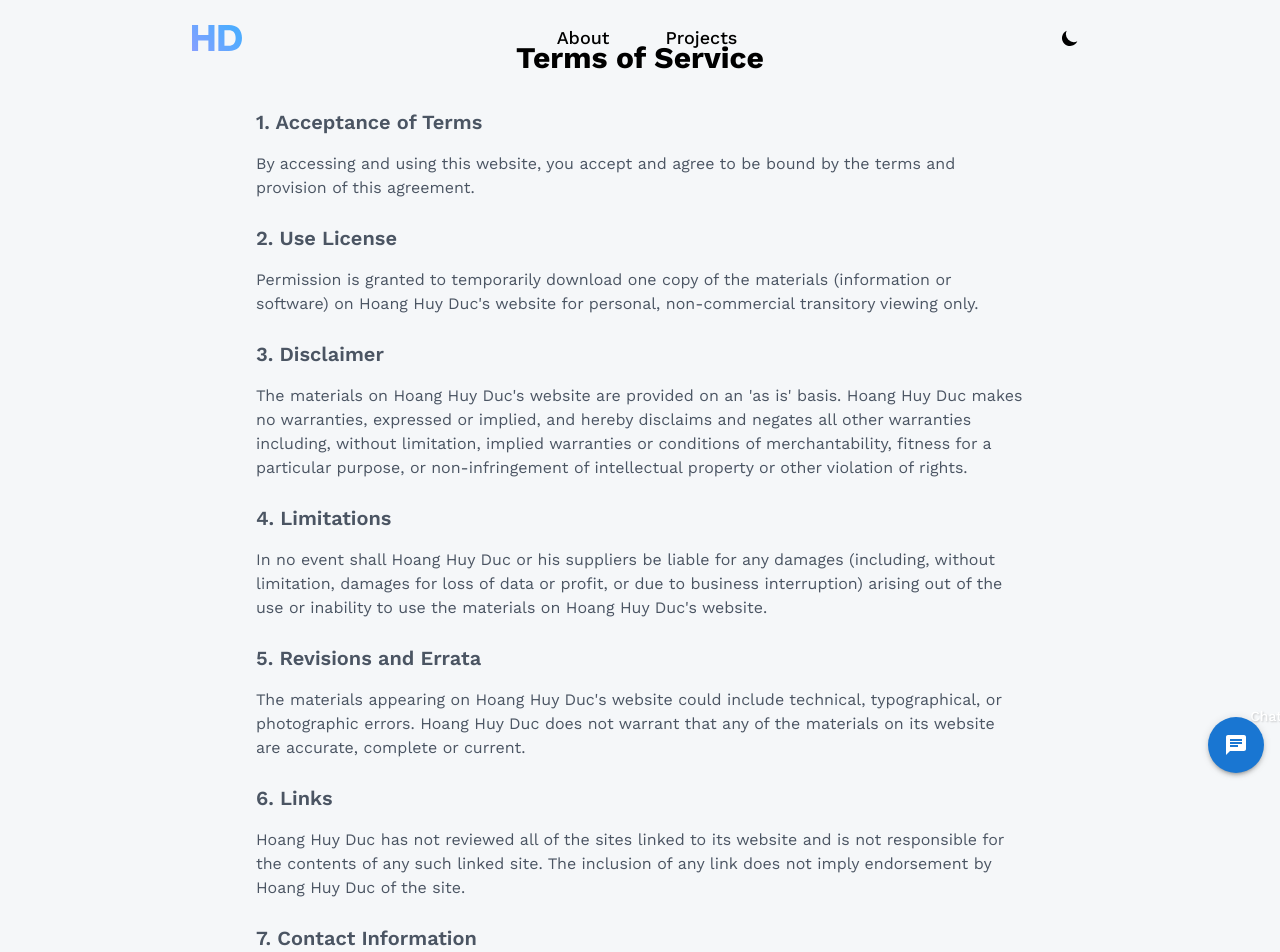
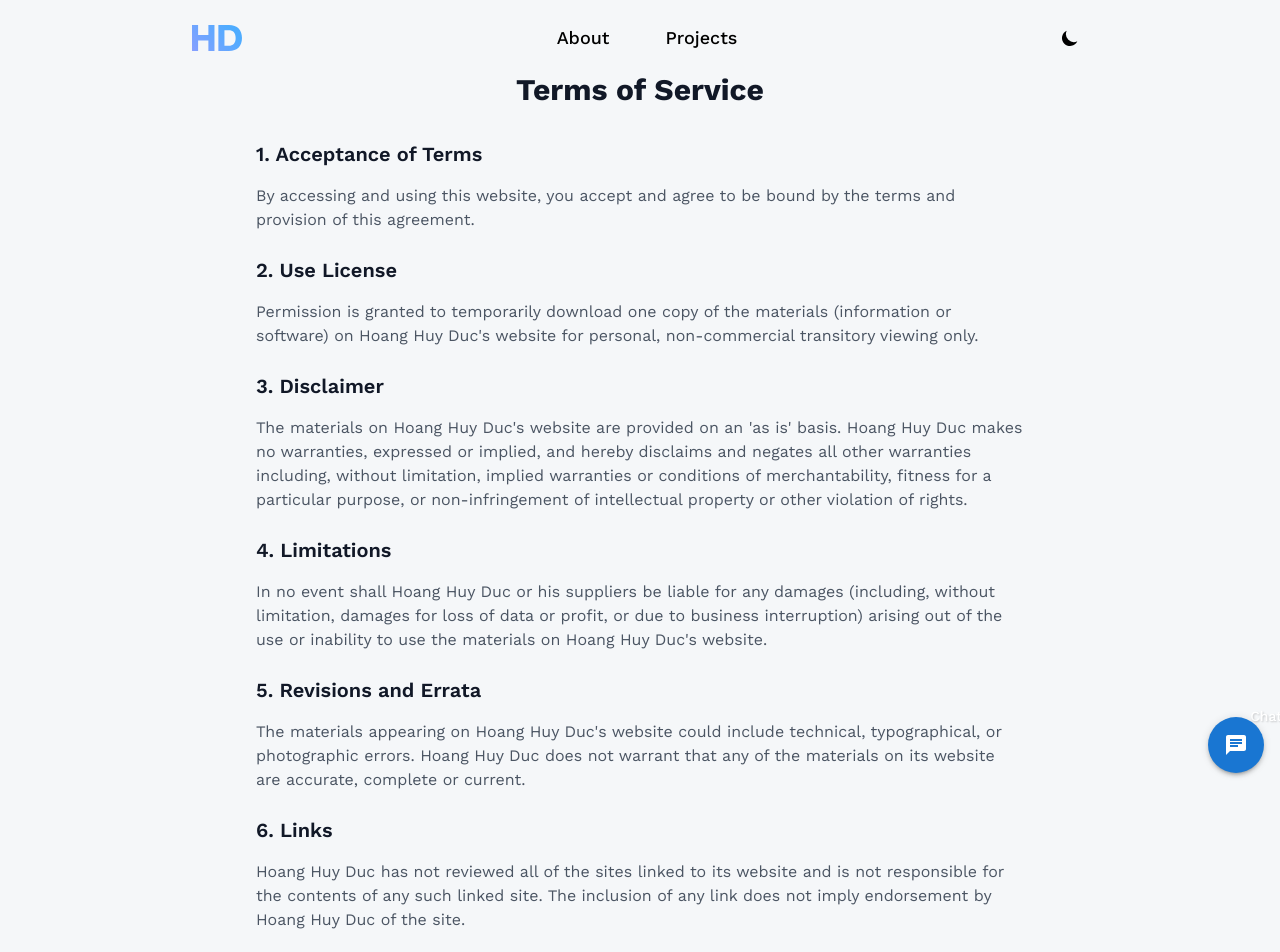
Before and after one commit to huyduc1602/hoanghuyduc, a React (Vite) app: page /terms-of-service in a window 1280 px wide. Shown: the top 952 px of the page. Built offline with nearby package versions, Linux system fonts and the light colour scheme; no server answers.

Commit message:
feat: implement dark mode support in ChatPage and TermsOfService with dynamic styles

```diff
--- a/src/pages/ChatPage.jsx
+++ b/src/pages/ChatPage.jsx
@@ -1,8 +1,11 @@
 import React, { useEffect } from 'react';
 import { Box } from '@mui/material';
 import { Chatbot, Meta } from '../components';
+import { useTheme } from '../context/ThemeContext';
 
 const ChatPage = () => {
+    const { isDarkMode } = useTheme();
+
     useEffect(() => {
         const savedMessages = localStorage.getItem('chatMessages');
         if (!savedMessages) {
@@ -23,9 +26,10 @@ const ChatPage = () => {
                     minHeight: '100vh',
                     display: 'flex',
                     flexDirection: 'column',
-                    bgcolor: '#f5f5f5',
+                    bgcolor: isDarkMode ? 'grey.900' : '#f5f5f5',
                     pt: '64px', // Header height
                     pb: '60px', // Footer height
+                    transition: 'background-color 0.3s ease',
                 }}
             >
                 <Box
@@ -44,12 +48,14 @@ const ChatPage = () => {
                             minHeight: 'inherit', // Inherit parent's minHeight
                             display: 'flex',
                             flexDirection: 'column',
+                            bgcolor: isDarkMode ? 'grey.900' : 'inherit',
                         }
                     }}
                 >
                     <Chatbot
                         isStandalone={true}
                         fullScreen={false}
+                        theme={isDarkMode ? 'dark' : 'light'}
                     />
                 </Box>
             </Box>
--- a/src/pages/TermsOfService.jsx
+++ b/src/pages/TermsOfService.jsx
@@ -1,6 +1,9 @@
 import { Meta } from '../components';
+import { useTheme } from '../context/ThemeContext';
 
 const TermsOfService = () => {
+    const { isDarkMode } = useTheme();
+
     return (
         <>
             <Meta
@@ -10,41 +13,57 @@ const TermsOfService = () => {
             />
             <section className="w-full px-4 py-8 sm:px-6 lg:px-8 pt-10">
                 <div className="max-w-3xl mx-auto">
-                    <h1 className="text-3xl font-bold mb-8 text-center">Terms of Service</h1>
+                    <h1 className={`text-3xl font-bold my-8 text-center ${isDarkMode ? 'text-white' : 'text-gray-900'}`}>
+                        Terms of Service
+                    </h1>
 
-                    <div className="space-y-6 text-gray-600">
+                    <div className={`space-y-6 ${isDarkMode ? 'text-gray-300' : 'text-gray-600'}`}>
                         <section>
-                            <h2 className="text-xl font-semibold mb-4">1. Acceptance of Terms</h2>
+                            <h2 className={`text-xl font-semibold mb-4 ${isDarkMode ? 'text-white' : 'text-gray-900'}`}>
+                                1. Acceptance of Terms
+                            </h2>
                             <p>By accessing and using this website, you accept and agree to be bound by the terms and provision of this agreement.</p>
                         </section>
 
                         <section>
-                            <h2 className="text-xl font-semibold mb-4">2. Use License</h2>
+                            <h2 className={`text-xl font-semibold mb-4 ${isDarkMode ? 'text-white' : 'text-gray-900'}`}>
+                                2. Use License
+                            </h2>
                             <p>Permission is granted to temporarily download one copy of the materials (information or software) on Hoang Huy Duc's website for personal, non-commercial transitory viewing only.</p>
                         </section>
 
                         <section>
-                            <h2 className="text-xl font-semibold mb-4">3. Disclaimer</h2>
+                            <h2 className={`text-xl font-semibold mb-4 ${isDarkMode ? 'text-white' : 'text-gray-900'}`}>
+                                3. Disclaimer
+                            </h2>
                             <p>The materials on Hoang Huy Duc's website are provided on an 'as is' basis. Hoang Huy Duc makes no warranties, expressed or implied, and hereby disclaims and negates all other warranties including, without limitation, implied warranties or conditions of merchantability, fitness for a particular purpose, or non-infringement of intellectual property or other violation of rights.</p>
                         </section>
 
                         <section>
-                            <h2 className="text-xl font-semibold mb-4">4. Limitations</h2>
+                            <h2 className={`text-xl font-semibold mb-4 ${isDarkMode ? 'text-white' : 'text-gray-900'}`}>
+                                4. Limitations
+                            </h2>
                             <p>In no event shall Hoang Huy Duc or his suppliers be liable for any damages (including, without limitation, damages for loss of data or profit, or due to business interruption) arising out of the use or inability to use the materials on Hoang Huy Duc's website.</p>
                         </section>
 
                         <section>
-                            <h2 className="text-xl font-semibold mb-4">5. Revisions and Errata</h2>
+                            <h2 className={`text-xl font-semibold mb-4 ${isDarkMode ? 'text-white' : 'text-gray-900'}`}>
+                                5. Revisions and Errata
+                            </h2>
                             <p>The materials appearing on Hoang Huy Duc's website could include technical, typographical, or photographic errors. Hoang Huy Duc does not warrant that any of the materials on its website are accurate, complete or current.</p>
                         </section>
 
                         <section>
-                            <h2 className="text-xl font-semibold mb-4">6. Links</h2>
+                            <h2 className={`text-xl font-semibold mb-4 ${isDarkMode ? 'text-white' : 'text-gray-900'}`}>
+                                6. Links
+                            </h2>
                             <p>Hoang Huy Duc has not reviewed all of the sites linked to its website and is not responsible for the contents of any such linked site. The inclusion of any link does not imply endorsement by Hoang Huy Duc of the site.</p>
                         </section>
 
                         <section>
-                            <h2 className="text-xl font-semibold mb-4">7. Contact Information</h2>
+                            <h2 className={`text-xl font-semibold mb-4 ${isDarkMode ? 'text-white' : 'text-gray-900'}`}>
+                                7. Contact Information
+                            </h2>
                             <p>If you have any questions about these Terms of Service, please contact me through the contact form on this website.</p>
                         </section>
                     </div>
```
